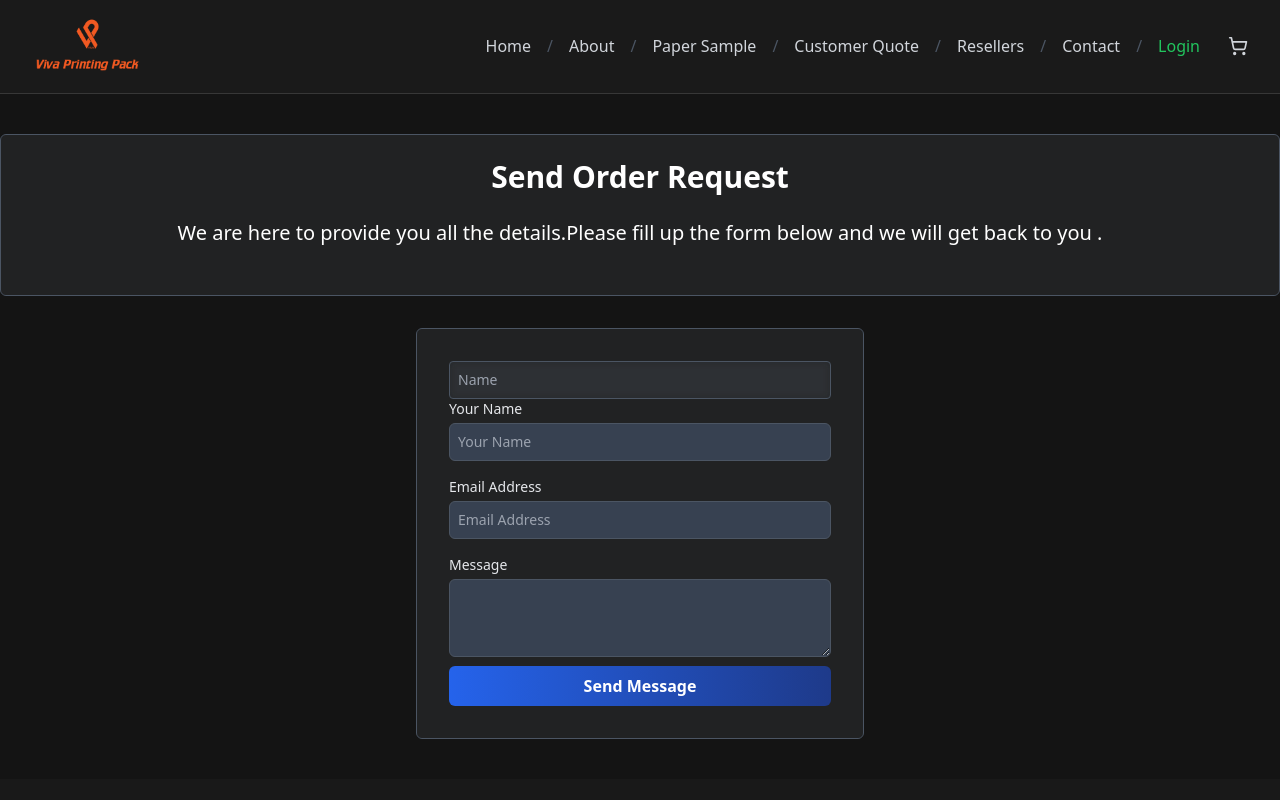
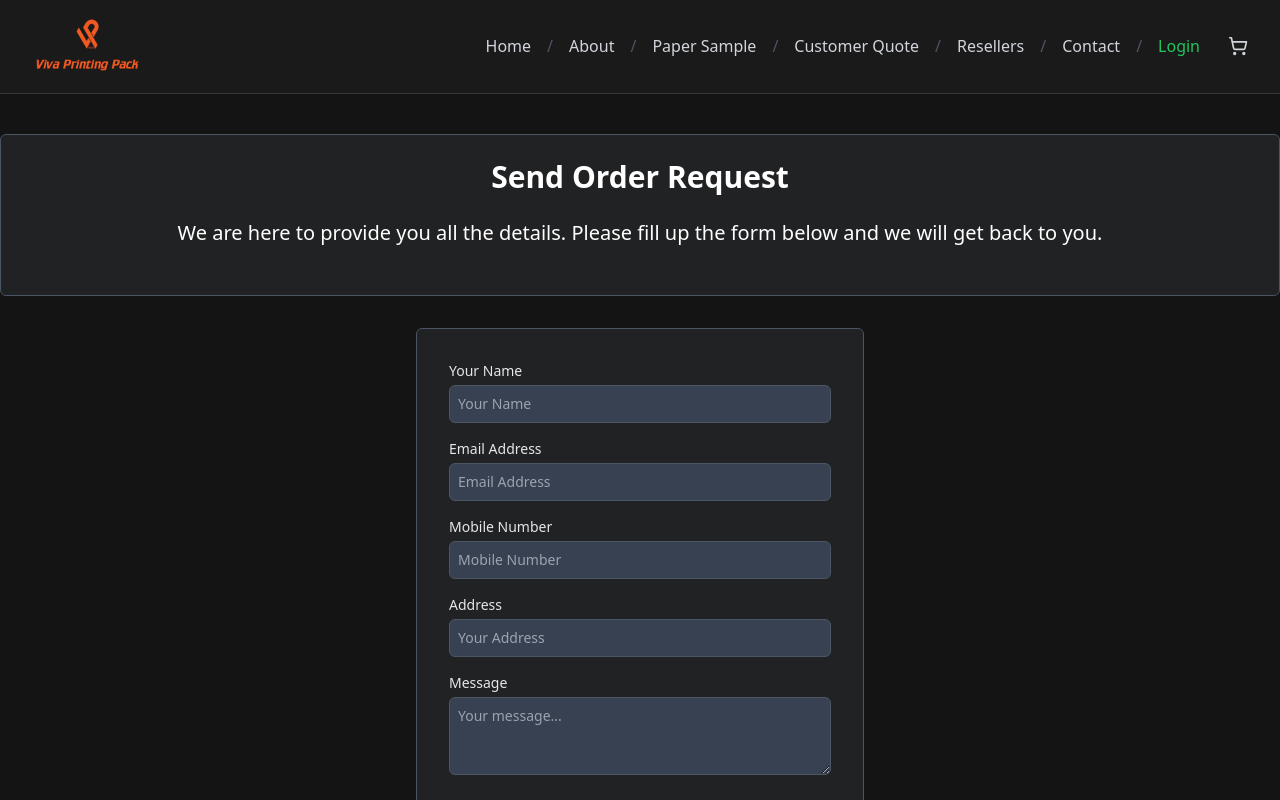
Before and after one commit to Blankspacer/VivaClient, a React (Vite) app: page /cart/checkout in a window 1280 px wide. Shown: the top 800 px of the page. Built offline with nearby package versions, Linux system fonts and the light colour scheme.

Commit message:
handled error and added checkout

```diff
--- a/src/components/HomePage/ProductTab.jsx
+++ b/src/components/HomePage/ProductTab.jsx
@@ -43,7 +43,7 @@ const ProductTab = () => {
   const products = transformProducts(productsData);
   const tabs = generateTabs(productsData);
 
-  console.log({ products, tabs });
+  // console.log({ products, tabs });
 
   const filteredProducts = products.filter((product) =>
     activeTab === "SHOW_ALL" ? true : product.category === activeTab
--- a/src/components/dashboard/AllCategory.jsx
+++ b/src/components/dashboard/AllCategory.jsx
@@ -1,19 +1,8 @@
 /* eslint-disable no-unused-vars */
-import useAuth from "@/hooks/useAuth";
-import useAxiosPublic from "@/hooks/useAxiosPublic";
 import useAxiosSecure from "@/hooks/useAxiosSecure";
-import { useInfiniteQuery, useQuery } from "@tanstack/react-query";
-import { get } from "react-hook-form";
+import { useQuery } from "@tanstack/react-query";
 import styled from "styled-components";
 import Loading from "../ui/Loading";
-
-// Sample data for categories
-const categories = [
-  { id: 1, name: "Electronics" },
-  { id: 2, name: "Clothing" },
-  { id: 3, name: "Books" },
-  { id: 4, name: "Home & Kitchen" },
-];
 
 // Styled components for the table
 const TableWrapper = styled.div`
--- a/src/components/dashboard/AllProduct.jsx
+++ b/src/components/dashboard/AllProduct.jsx
@@ -31,7 +31,7 @@ const AllProduct = () => {
       const { data } = await axiosSecure.delete(`/api/products/${id}`);
       if (data.success) {
         toast.success("Product deleted successfully");
-        productReFetch(); // Refetch products after deletion
+        productReFetch();
       }
     } catch (error) {
       toast.error("Failed to delete product");
--- a/src/pages/mainPages/checkoutPage/checkoutPage.jsx
+++ b/src/pages/mainPages/checkoutPage/checkoutPage.jsx
@@ -1,7 +1,66 @@
-import VivaForm from "@/components/Forms/VivaForm";
-import VivaInput from "@/components/Forms/VivaInput";
+import { useState } from "react";
+import toast from "react-hot-toast";
+import useAxiosSecure from "@/hooks/useAxiosSecure";
 
 const CheckoutPage = () => {
+  const axiosSecure = useAxiosSecure();
+
+  // State to manage form inputs
+  const [formData, setFormData] = useState({
+    name: "",
+    email: "",
+    mobile: "",
+    address: "",
+    message: "",
+  });
+
+  // Handle input changes
+  const handleInputChange = (e) => {
+    const { name, value } = e.target;
+    setFormData({
+      ...formData,
+      [name]: value,
+    });
+  };
+
+  // Handle form submission
+  const handleSubmit = async (e) => {
+    e.preventDefault();
+
+    // Validate form data
+    if (
+      !formData.name ||
+      !formData.email ||
+      !formData.mobile ||
+      !formData.address ||
+      !formData.message
+    ) {
+      toast.error("Please fill out all fields.");
+      return;
+    }
+
+    try {
+      // Send form data to the server
+      const response = await axiosSecure.post("/api/orders", formData);
+      if (response.data.success) {
+        toast.success("Order request sent successfully!");
+        // Reset form after successful submission
+        setFormData({
+          name: "",
+          email: "",
+          mobile: "",
+          address: "", // Reset address field
+          message: "",
+        });
+      } else {
+        toast.error("Failed to send order request. Please try again.");
+      }
+    } catch (error) {
+      console.error("Error submitting form:", error);
+      toast.error("An error occurred. Please try again later.");
+    }
+  };
+
   return (
     <div>
       <div className="max-w-7xl mx-auto mb-8">
@@ -11,18 +70,18 @@ const CheckoutPage = () => {
               Send Order Request
             </h1>
             <p className="text-center text-xl py-6 text-white">
-              We are here to provide you all the details.Please fill up the form
-              below and we will get back to you .
+              We are here to provide you all the details. Please fill up the
+              form below and we will get back to you.
             </p>
           </div>
         </div>
       </div>
       <div className="mb-10">
         <div className="max-w-md mx-auto p-8 bg-gray-400 rounded-md bg-clip-padding backdrop-filter backdrop-blur-sm bg-opacity-10 border border-gray-600">
-          <VivaForm>
+          <form onSubmit={handleSubmit}>
             <div className="space-y-4 text-gray-200 text-sm font-medium">
+              {/* Name Input */}
               <div>
-                <VivaInput name="name" label="Name" />
                 <label className="block" htmlFor="name">
                   Your Name
                 </label>
@@ -31,20 +90,61 @@ const CheckoutPage = () => {
                   name="name"
                   type="text"
                   placeholder="Your Name"
+                  value={formData.name}
+                  onChange={handleInputChange}
+                  required
                 />
               </div>
+
+              {/* Email Input */}
               <div>
                 <label className="block" htmlFor="email">
                   Email Address
                 </label>
                 <input
                   className="mt-1 p-2 w-full bg-gray-700 border border-gray-600 rounded-md text-white"
-                  type="text"
+                  type="email"
                   name="email"
                   placeholder="Email Address"
+                  value={formData.email}
+                  onChange={handleInputChange}
+                  required
                 />
               </div>
 
+              {/* Mobile Number Input */}
+              <div>
+                <label className="block" htmlFor="mobile">
+                  Mobile Number
+                </label>
+                <input
+                  className="mt-1 p-2 w-full bg-gray-700 border border-gray-600 rounded-md text-white"
+                  type="tel"
+                  name="mobile"
+                  placeholder="Mobile Number"
+                  value={formData.mobile}
+                  onChange={handleInputChange}
+                  required
+                />
+              </div>
+
+              {/* Address Input */}
+              <div>
+                <label className="block" htmlFor="address">
+                  Address
+                </label>
+                <input
+                  className="mt-1 p-2 w-full bg-gray-700 border border-gray-600 rounded-md text-white"
+                  type="text"
+                  name="address"
+                  placeholder="Your Address"
+                  value={formData.address}
+                  onChange={handleInputChange}
+                  required
+                />
+              </div>
+
+              {/* Message Input */}
               <div>
                 <label className="block" htmlFor="message">
                   Message
@@ -53,11 +153,16 @@ const CheckoutPage = () => {
                   className="mt-1 p-2 w-full bg-gray-700 border border-gray-600 rounded-md text-white"
                   rows="3"
                   name="message"
+                  placeholder="Your message..."
+                  value={formData.message}
+                  onChange={handleInputChange}
+                  required
                 ></textarea>
               </div>
             </div>
 
-            <div className="w-full mt-1">
+            {/* Submit Button */}
+            <div className="w-full mt-6">
               <button
                 className="min-w-full bg-gradient-to-r from-blue-600 via-sky-400-400 to-blue-900 text-white px-4 py-2 font-bold rounded-md hover:opacity-50"
                 type="submit"
@@ -65,7 +170,7 @@ const CheckoutPage = () => {
                 Send Message
               </button>
             </div>
-          </VivaForm>
+          </form>
         </div>
       </div>
     </div>
--- a/src/pages/mainPages/productCart/ProductCart.jsx
+++ b/src/pages/mainPages/productCart/ProductCart.jsx
@@ -17,7 +17,7 @@ const ShoppingCart = () => {
     isLoading,
     isError,
   } = useQuery({
-    queryKey: ["products"],
+    queryKey: ["cart"],
     queryFn: async () => {
       const { data } = await axiosSecure.get(`/api/cart`);
       return data.data;
@@ -32,7 +32,7 @@ const ShoppingCart = () => {
     },
     onSuccess: () => {
       toast.success("Item removed from cart");
-      queryClient.invalidateQueries(["products"]); // Refetch cart data
+      queryClient.invalidateQueries(["cart"]);
     },
     onError: (error) => {
       toast.error("Failed to remove item from cart");
--- a/src/pages/mainPages/shared/Navbar.jsx
+++ b/src/pages/mainPages/shared/Navbar.jsx
@@ -15,7 +15,9 @@ const Navbar = () => {
 
   const { auth, logout } = useAuth();
 
-  console.log(auth?.role);
+  // console.log(auth?.role);
+
+  // console.log("Navbar rendered. Auth:", auth, "Location:", location.pathname);
 
   const toggleMenu = () => setIsOpen(!isOpen);
 
@@ -169,4 +171,4 @@ const Navbar = () => {
   );
 };
 
-export default Navbar;
+export default React.memo(Navbar);
--- a/src/routes/Route.jsx
+++ b/src/routes/Route.jsx
@@ -23,9 +23,9 @@ const ContactUs = lazy(() => import("../pages/mainPages/contactUs/ContactUs"));
 
 const About = lazy(() => import("../pages/mainPages/about/About"));
 
-const BookletProduct = lazy(() =>
-  import("../pages/mainPages/bookletProductPage/BookletProduct")
-);
+// const BookletProduct = lazy(() =>
+//   import("../pages/mainPages/bookletProductPage/BookletProduct")
+// );
 
 const ShoppingCart = lazy(() =>
   import("../pages/mainPages/productCart/ProductCart")
@@ -83,14 +83,14 @@ const routes = createBrowserRouter([
         path: "/about",
         element: <About />,
       },
-      {
-        path: "/:category",
-        element: (
-          <Suspense fallback={<Loading />}>
-            <BookletProduct />
-          </Suspense>
-        ),
-      },
+      // {
+      //   path: "/:category",
+      //   element: (
+      //     <Suspense fallback={<Loading />}>
+      //       <BookletProduct />
+      //     </Suspense>
+      //   ),
+      // },
       {
         path: "/cart",
         element: <ShoppingCart />,
```
